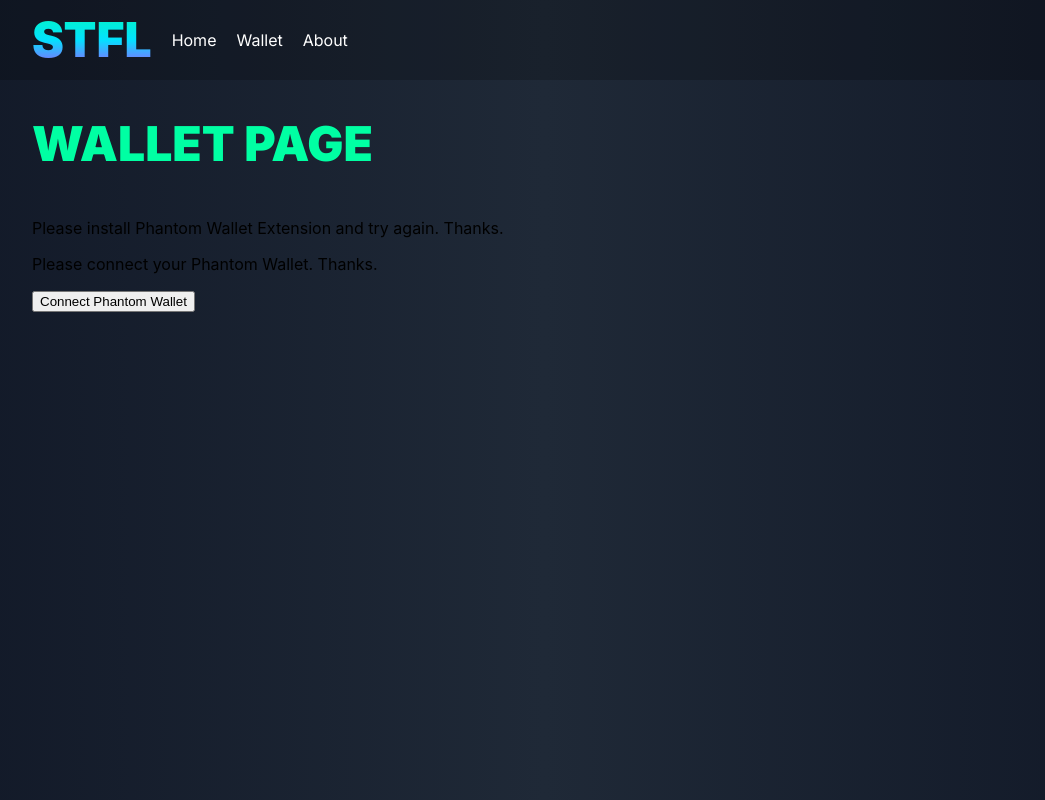
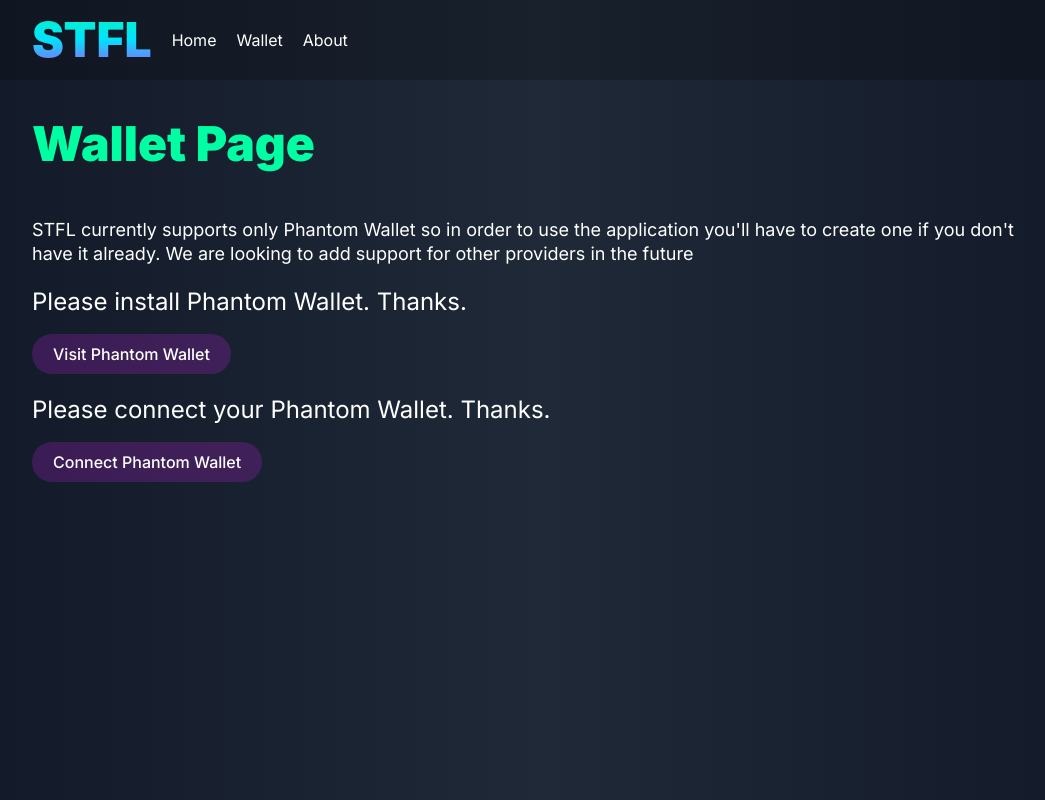
Before and after one commit to b8zeek/stfl, a React (Create React App) app: page /wallet in a window 1280 px wide. Shown: the top 800 px of the page, without its empty margins (96-1141 px from the left). Built offline with nearby package versions, Linux system fonts and the light colour scheme.

Commit message:
Updated WalletPage with newly created components.

```diff
--- a/src/components/Header.js
+++ b/src/components/Header.js
@@ -6,7 +6,7 @@
 function Header() {
     return (
         <Container>
-            <StyledHeading type='big'>STFL</StyledHeading>
+            <StyledHeading size='big'>STFL</StyledHeading>
             <StyledLink to='/'>Home</StyledLink>
             <StyledLink to='/wallet'>Wallet</StyledLink>
             <StyledLink to='/about'>About</StyledLink>
--- a/src/pages/WalletPage.js
+++ b/src/pages/WalletPage.js
@@ -1,4 +1,8 @@
 import { useEffect } from 'react'
+
+import Heading from 'components/Heading'
+import Paragraph from 'components/Paragraph'
+import Button from 'components/Button'
 
 import useStore from 'store'
 import { useWalletActions } from 'services/useWalletActions'
@@ -7,16 +11,32 @@
     const walletAddress = useStore(state => state.walletAddress)
     const phantomInstalled = useStore(state => state.phantomWalletInstalled)
 
-    const { connectPhantomWallet } = useWalletActions()
+    const {
+        loading,
+        visitPhantomWallet,
+        connectPhantomWallet
+    } = useWalletActions()
 
     useEffect(() => { connectPhantomWallet() }, [])
 
     return (
         <div>
-            <h1 className='heading'>WALLET PAGE</h1>
-            {!phantomInstalled && <p>Please install Phantom Wallet Extension and try again. Thanks.</p>}
-            {!walletAddress && <p>Please connect your Phantom Wallet. Thanks.</p>}
-            {!walletAddress && <button onClick={connectPhantomWallet.bind(null, false)}>Connect Phantom Wallet</button>}
+            <h1 className='heading'>Wallet Page</h1>
+            <Paragraph>STFL currently supports only Phantom Wallet so in order to use the application you'll have to create one if you don't have it already. We are looking to add support for other providers in the future</Paragraph>
+
+            {loading ?
+                <Heading size='medium'>Loading...</Heading> :
+                <>
+                    {!phantomInstalled && <Paragraph size='big'>Please install Phantom Wallet. Thanks.</Paragraph>}
+                    {!phantomInstalled && <Button onClick={visitPhantomWallet}>Visit Phantom Wallet</Button>}
+
+                    {!walletAddress && <Paragraph size='big'>Please connect your Phantom Wallet. Thanks.</Paragraph>}
+                    {!walletAddress && <Button onClick={connectPhantomWallet.bind(null, false)}>Connect Phantom Wallet</Button>}
+
+                    {walletAddress && <Heading size='medium'>Wallet connected.</Heading>}
+                    {walletAddress && <Heading size='medium'>Address: {walletAddress}</Heading>}
+                </>
+            }
         </div>
     )
 }
```
